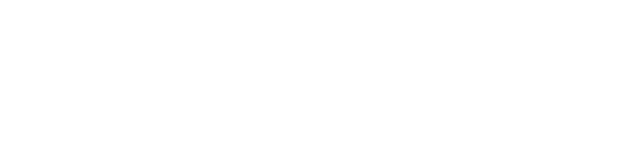
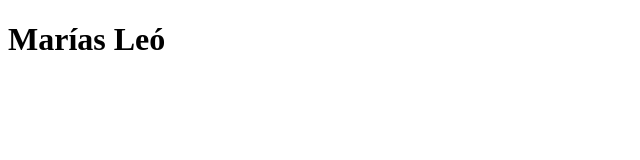
Before and after one commit to mariasleo/skilaverkefni1-marias, a plain HTML site: page index.html in a window 1280 px wide. Shown: the whole page, without its empty margins (0-640 px from the left). Drawn offline with Linux system fonts and the light colour scheme.

Commit message:
Búin til header

```diff
--- a/index.html
+++ b/index.html
@@ -8,7 +8,9 @@
 </head>
 
 <body>
-
+    <header>
+        <h1>Marías Leó</h1>
+    </header>
 </body>
 
 </html>
```
